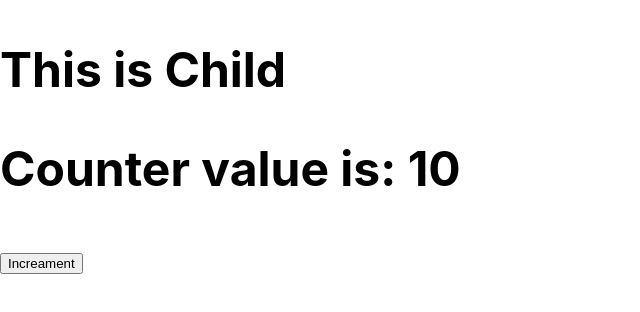
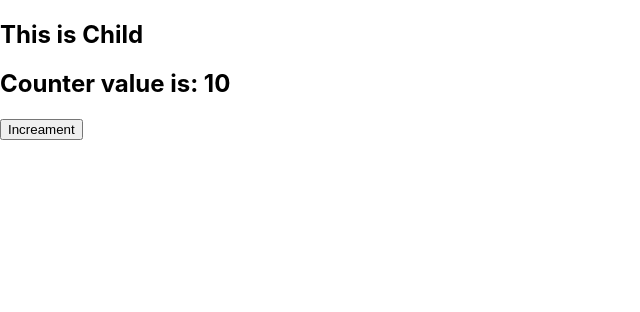
Before and after one commit to Zakariya-khan/hello, a React (Create React App) app: page / in a window 1280 px wide. Shown: the top 312 px of the page, without its empty margins (0-640 px from the left). Built offline with nearby package versions, Linux system fonts and the light colour scheme.

Commit message:
Adding Counter Reducer

```diff
--- /dev/null
+++ b/src/Child2.js
@@ -0,0 +1,9 @@
+import React, { useReducer } from 'react' ;
+import CounterReducer from './CounterReducer.js';
+const Child2 = () => {
+  let [state, dispatch] = useReducer(CounterReducer);
+  console.log(state)
+  return <div></div>;
+};
+
+export default Child2;
--- /dev/null
+++ b/src/CounterReducer.js
@@ -0,0 +1,9 @@
+const counterReducer = (state, action) => {
+
+
+    switch (action) {
+    case "Increment":
+      return state + 1;
+  }
+};
+export default counterReducer;
--- a/src/Parent.js
+++ b/src/Parent.js
@@ -1,8 +1,14 @@
 import React from 'react';
 import Child from './Child.js';
+import Child2 from './Child2.js';
+
+
 const Parents = () => {
     return(
-    <h1> <Child /> </h1>
+        <div>
+     <Child />
+     <Child2 />
+     </div>
     )
 }
 export default Parents
```
